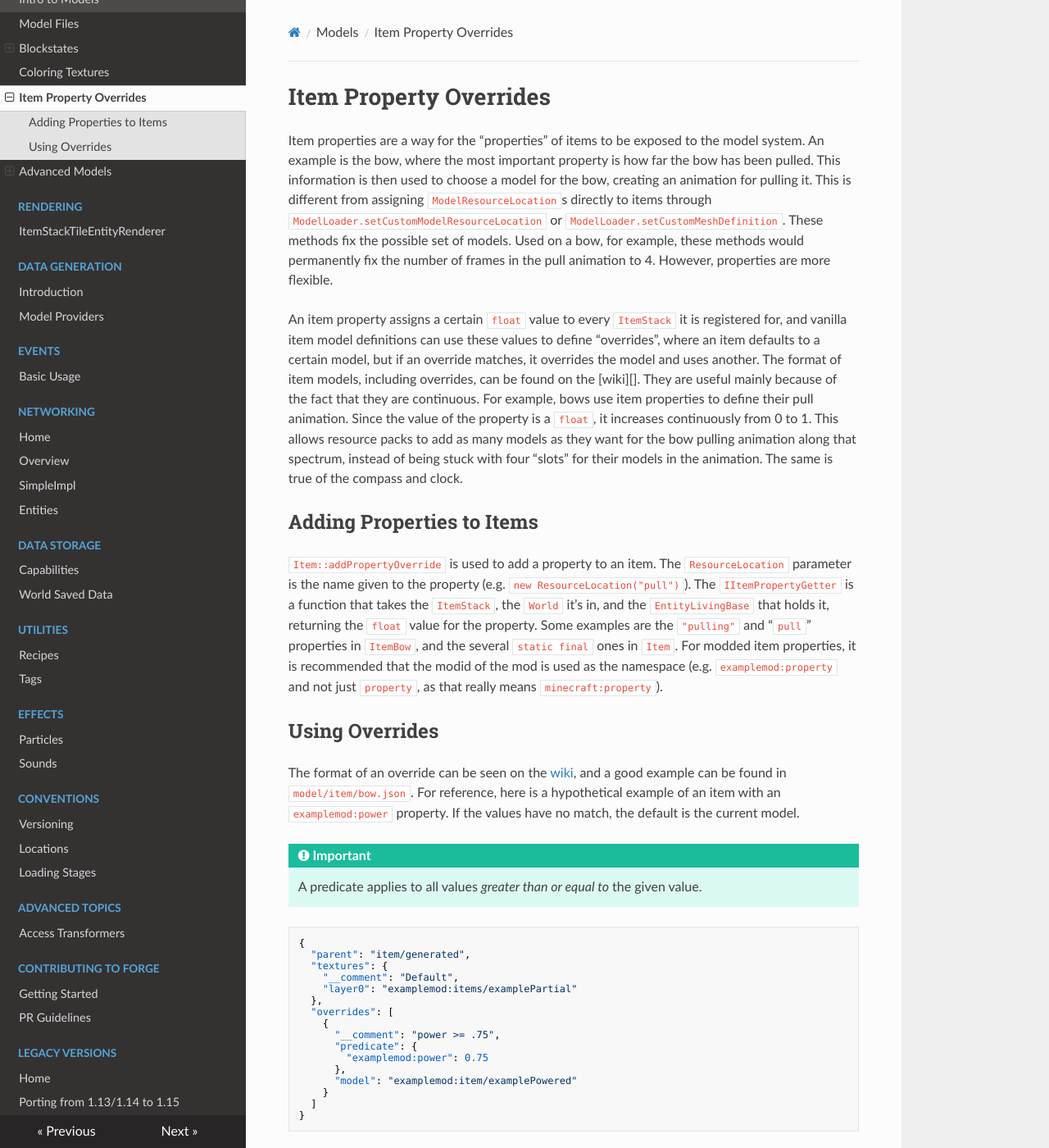
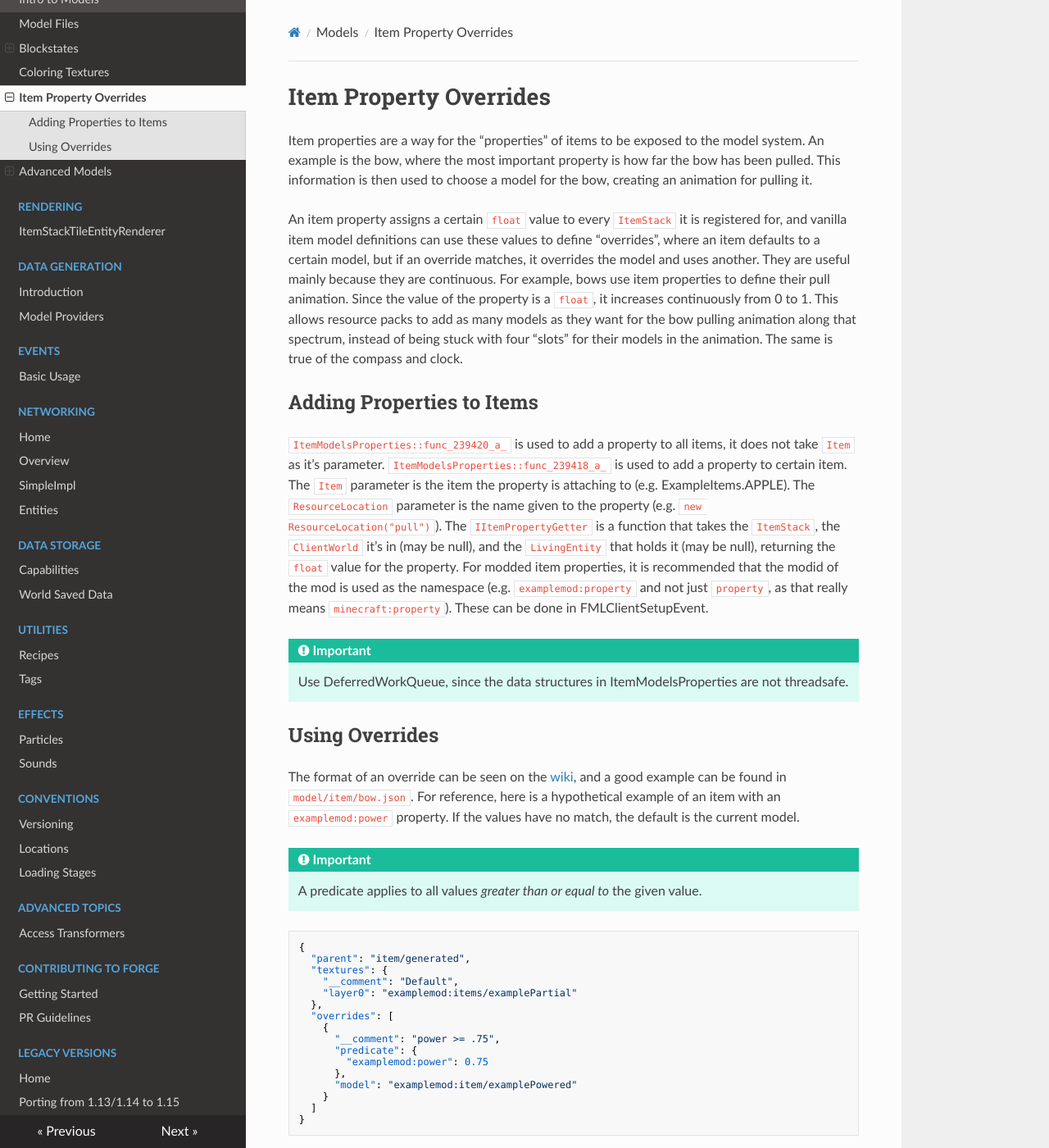
Before and after one commit to MinecraftForge/Documentation, an MkDocs documentation site: the page built from docs/models/overrides.md, in a window 1280 px wide and 1400 px high. Shown: the whole window at 82% size. Built offline with MkDocs 1.6.1, drawn with Linux system fonts in a browser that asks for light colours; nearby versions of some CDN libraries; some of the changed text lies outside the part shown.

Commit message:
Update Item Properties for 1.16.x

````diff
--- a/docs/models/overrides.md
+++ b/docs/models/overrides.md
@@ -1,14 +1,16 @@
 Item Property Overrides
 =======================
 
-Item properties are a way for the "properties" of items to be exposed to the model system. An example is the bow, where the most important property is how far the bow has been pulled. This information is then used to choose a model for the bow, creating an animation for pulling it. This is different from assigning `ModelResourceLocation`s directly to items through `ModelLoader.setCustomModelResourceLocation` or `ModelLoader.setCustomMeshDefinition`. These methods fix the possible set of models. Used on a bow, for example, these methods would permanently fix the number of frames in the pull animation to 4. However, properties are more flexible.
+Item properties are a way for the "properties" of items to be exposed to the model system. An example is the bow, where the most important property is how far the bow has been pulled. This information is then used to choose a model for the bow, creating an animation for pulling it.
 
-An item property assigns a certain `float` value to every `ItemStack` it is registered for, and vanilla item model definitions can use these values to define "overrides", where an item defaults to a certain model, but if an override matches, it overrides the model and uses another. The format of item models, including overrides, can be found on the [wiki][]. They are useful mainly because of the fact that they are continuous. For example, bows use item properties to define their pull animation. Since the value of the property is a `float`, it increases continuously from 0 to 1. This allows resource packs to add as many models as they want for the bow pulling animation along that spectrum, instead of being stuck with four "slots" for their models in the animation. The same is true of the compass and clock.
+An item property assigns a certain `float` value to every `ItemStack` it is registered for, and vanilla item model definitions can use these values to define "overrides", where an item defaults to a certain model, but if an override matches, it overrides the model and uses another. They are useful mainly because they are continuous. For example, bows use item properties to define their pull animation. Since the value of the property is a `float`, it increases continuously from 0 to 1. This allows resource packs to add as many models as they want for the bow pulling animation along that spectrum, instead of being stuck with four "slots" for their models in the animation. The same is true of the compass and clock.
 
 Adding Properties to Items
 --------------------------
 
-`Item::addPropertyOverride` is used to add a property to an item. The `ResourceLocation` parameter is the name given to the property (e.g. `new ResourceLocation("pull")`). The `IItemPropertyGetter` is a function that takes the `ItemStack`, the `World` it's in, and the `EntityLivingBase` that holds it, returning the `float` value for the property. Some examples are the `"pulling"` and "`pull`" properties in `ItemBow`, and the several `static final` ones in `Item`. For modded item properties, it is recommended that the modid of the mod is used as the namespace (e.g. `examplemod:property` and not just `property`, as that really means `minecraft:property`).
+`ItemModelsProperties::func_239420_a_` is used to add a property to all items, it does not take `Item` as it's parameter. `ItemModelsProperties::func_239418_a_` is used to add a property to certain item. The `Item` parameter is the item the property is attaching to (e.g. ExampleItems.APPLE). The `ResourceLocation` parameter is the name given to the property (e.g. `new ResourceLocation("pull")`). The `IItemPropertyGetter` is a function that takes the `ItemStack`, the `ClientWorld` it's in (may be null), and the `LivingEntity` that holds it (may be null), returning the `float` value for the property. For modded item properties, it is recommended that the modid of the mod is used as the namespace (e.g. `examplemod:property` and not just `property`, as that really means `minecraft:property`). These can be done in FMLClientSetupEvent.
+!!! important
+    Use DeferredWorkQueue, since the data structures in ItemModelsProperties are not threadsafe.
 
 Using Overrides
 ---------------
@@ -37,15 +39,18 @@ The format of an override can be seen on the [wiki][format], and a good example
 }
 ```
 
-And here's a hypothetical snippet from the supporting code. (This does not have to be client-only; it will work on a server too. In vanilla, properties are registered in the item's constructor.)
+And here's a hypothetical snippet from the supporting code. Unlike the older versions (lower than 1.16.x), this needs to be done on client side only because ItemModelsProperties does not exist on server.
 
 ```java
-item.addPropertyOverride(new IItemPropertyGetter() {
-  @SideOnly(Side.CLIENT)
-  @Override
-  public float apply(ItemStack stack, @Nullable World world, @Nullable EntityLivingBase entity) {
-    return (float)getPowerLevel(stack) / (float)getMaxPower(stack); // Some external methods
-  }
+private void setup(final FMLCommonSetupEvent event)
+{
+  DeferredWorkQueue.runLater(() ->
+  {
+    ItemModelsProperties.func_239418_a_(ExampleItems.APPLE,
+      new ResourceLocation(ExampleMod.MODID, pulling"), (stack, world, living) -> {
+        return living != null && living.isHandActive() && living.getActiveItemStack() == stack ? 1.0F : 0.0F;
+      });
+  });
 }
 ```
 
````
